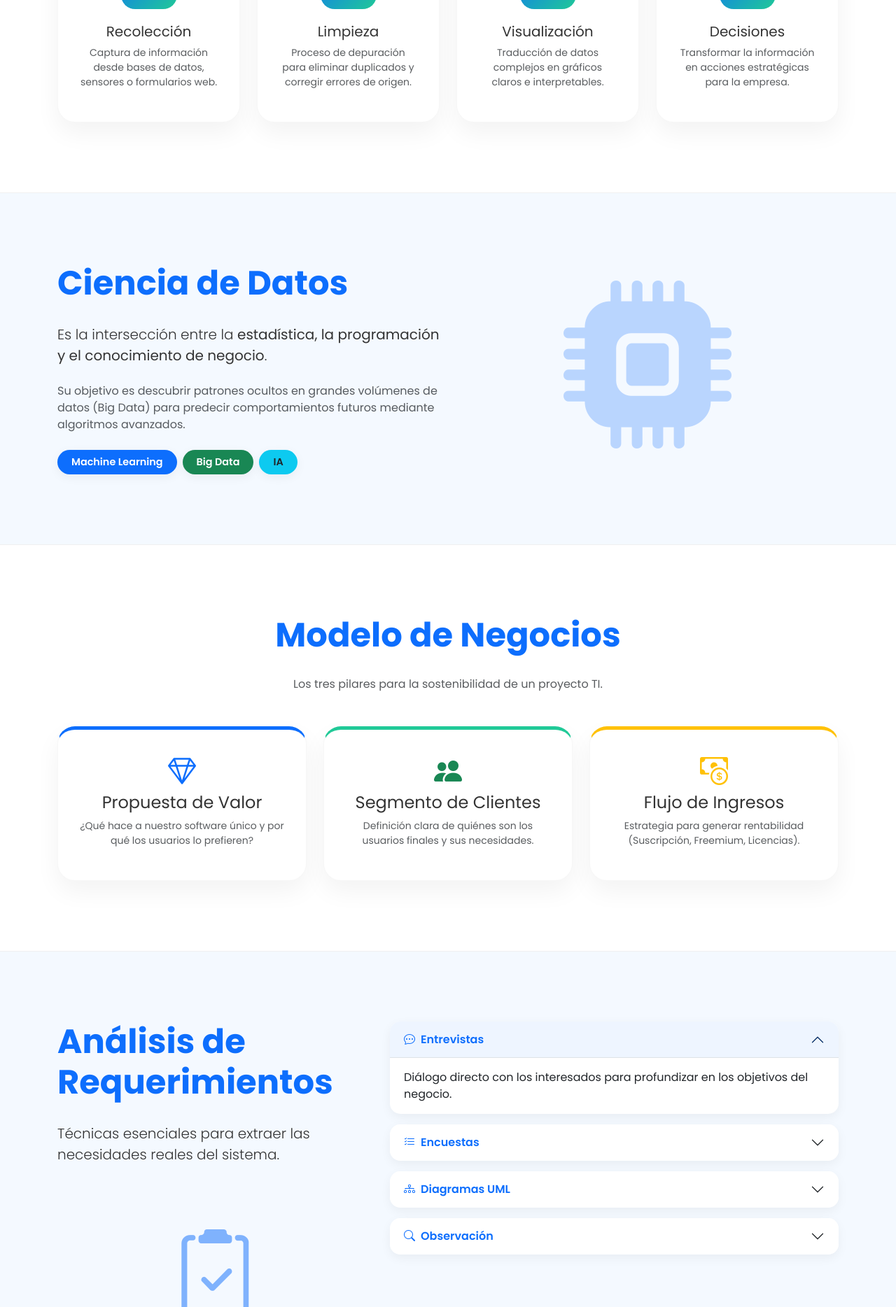
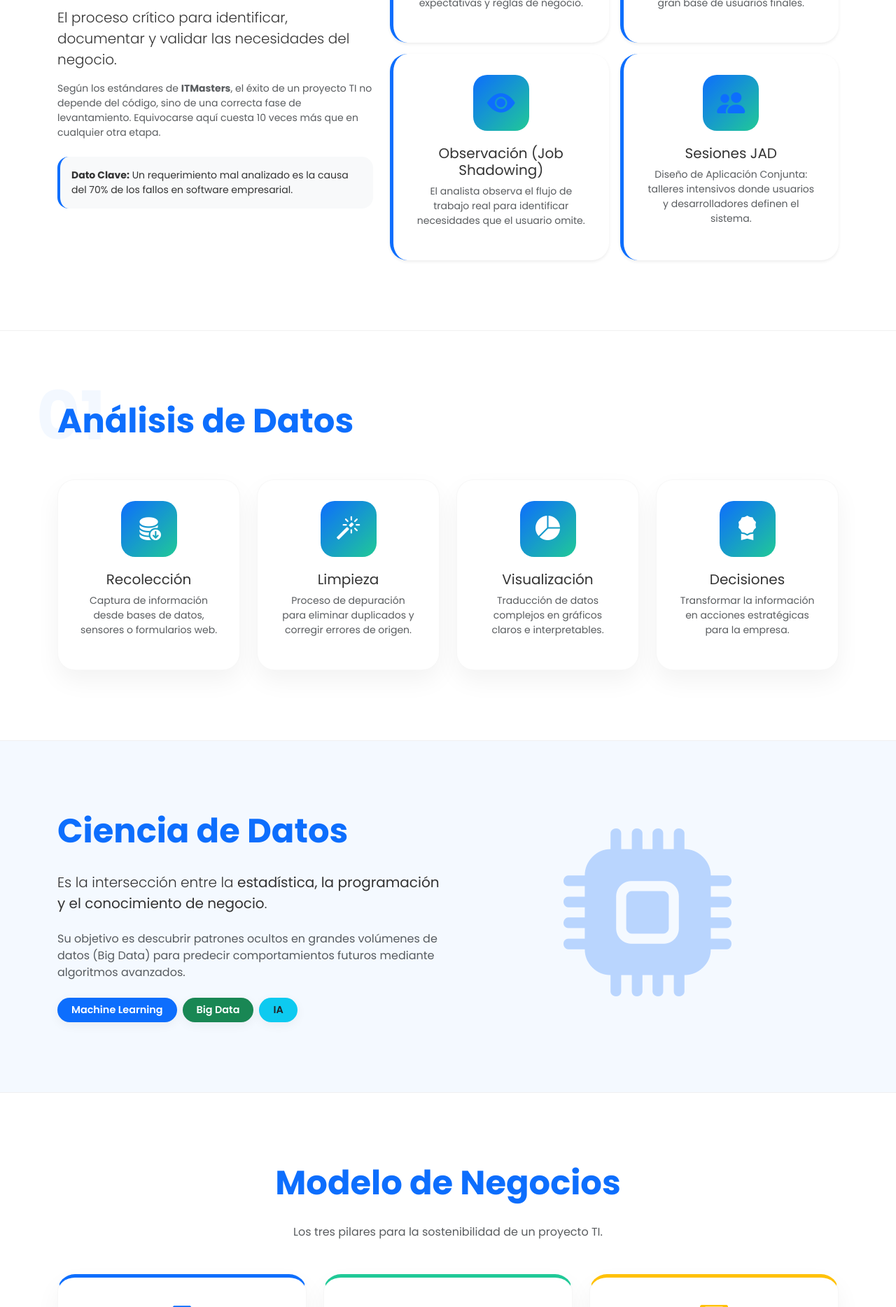
Before and after one commit to GaiaMed327/Metodologia_de_Proyectos, a plain HTML site: page tercer_parcial.html in a window 1280 px wide. Shown: the part 830-2698 px from the top of the page at 70% size. Drawn offline with nearby package versions, Linux system fonts and the light colour scheme.

Commit message:
Restore and update tercer_parcial.html structure

```diff
--- a/tercer_parcial.html
+++ b/tercer_parcial.html
@@ -128,6 +128,54 @@
         </div>
     </header>
 
+    <section id="requerimientos" class="info-section">
+        <div class="container">
+            <span class="section-number">01</span>
+            <div class="row align-items-center">
+                <div class="col-lg-5">
+                    <h2 class="section-title">Análisis de Requerimientos</h2>
+                    <p class="lead">El proceso crítico para identificar, documentar y validar las necesidades del negocio.</p>
+                    <p class="text-muted small">Según los estándares de <strong>ITMasters</strong>, el éxito de un proyecto TI no depende del código, sino de una correcta fase de levantamiento. Equivocarse aquí cuesta 10 veces más que en cualquier otra etapa.</p>
+                    <div class="p-3 bg-light rounded-4 border-start border-4 border-primary mt-4">
+                        <p class="small mb-0"><strong>Dato Clave:</strong> Un requerimiento mal analizado es la causa del 70% de los fallos en software empresarial.</p>
+                    </div>
+                </div>
+                <div class="col-lg-7 mt-5 mt-lg-0">
+                    <div class="row g-3">
+                        <div class="col-md-6">
+                            <div class="feature-card border-0 shadow-sm" style="border-left: 5px solid #0d6efd !important;">
+                                <i class="bi bi-chat-left-text-fill icon-box" style="font-size: 2.5rem; color: #0d6efd;"></i>
+                                <h5>Entrevistas</h5>
+                                <p class="small text-muted">Diálogo directo con stakeholders para profundizar en sus expectativas y reglas de negocio.</p>
+                            </div>
+                        </div>
+                        <div class="col-md-6">
+                            <div class="feature-card border-0 shadow-sm" style="border-left: 5px solid #0d6efd !important;">
+                                <i class="bi bi-ui-checks icon-box" style="font-size: 2.5rem; color: #0d6efd;"></i>
+                                <h5>Cuestionarios/Encuestas</h5>
+                                <p class="small text-muted">Técnica masiva para recopilar información cuantitativa de una gran base de usuarios finales.</p>
+                            </div>
+                        </div>
+                        <div class="col-md-6">
+                            <div class="feature-card border-0 shadow-sm" style="border-left: 5px solid #0d6efd !important;">
+                                <i class="bi bi-eye-fill icon-box" style="font-size: 2.5rem; color: #0d6efd;"></i>
+                                <h5>Observación (Job Shadowing)</h5>
+                                <p class="small text-muted">El analista observa el flujo de trabajo real para identificar necesidades que el usuario omite.</p>
+                            </div>
+                        </div>
+                        <div class="col-md-6">
+                            <div class="feature-card border-0 shadow-sm" style="border-left: 5px solid #0d6efd !important;">
+                                <i class="bi bi-people-fill icon-box" style="font-size: 2.5rem; color: #0d6efd;"></i>
+                                <h5>Sesiones JAD</h5>
+                                <p class="small text-muted">Diseño de Aplicación Conjunta: talleres intensivos donde usuarios y desarrolladores definen el sistema.</p>
+                            </div>
+                        </div>
+                    </div>
+                </div>
+            </div>
+        </div>
+    </section>
+
     <section id="analisis" class="info-section">
         <div class="container">
             <div class="position-relative">
@@ -222,43 +270,6 @@
         </div>
     </section>
 
-    <section id="requerimientos" class="info-section bg-soft">
-        <div class="container">
-            <div class="row">
-                <div class="col-lg-5">
-                    <div class="position-relative">
-                        <span class="section-number">03</span>
-                        <h2 class="section-title">Análisis de Requerimientos</h2>
-                    </div>
-                    <p class="lead">Técnicas esenciales para extraer las necesidades reales del sistema.</p>
-                    <div class="text-center p-5 d-none d-lg-block">
-                        <i class="bi bi-clipboard2-check text-primary opacity-50" style="font-size: 8rem;"></i>
-                    </div>
-                </div>
-                <div class="col-lg-7">
-                    <div class="accordion" id="accReq">
-                        <div class="accordion-item">
-                            <h2 class="accordion-header"><button class="accordion-button" data-bs-toggle="collapse" data-bs-target="#r1"><i class="bi bi-chat-dots me-2"></i> Entrevistas</button></h2>
-                            <div id="r1" class="accordion-collapse collapse show" data-bs-parent="#accReq"><div class="accordion-body">Diálogo directo con los interesados para profundizar en los objetivos del negocio.</div></div>
-                        </div>
-                        <div class="accordion-item">
-                            <h2 class="accordion-header"><button class="accordion-button collapsed" data-bs-toggle="collapse" data-bs-target="#r2"><i class="bi bi-list-check me-2"></i> Encuestas</button></h2>
-                            <div id="r2" class="accordion-collapse collapse" data-bs-parent="#accReq"><div class="accordion-body">Herramienta ideal para validar requerimientos con una gran base de usuarios rápidamente.</div></div>
-                        </div>
-                        <div class="accordion-item">
-                            <h2 class="accordion-header"><button class="accordion-button collapsed" data-bs-toggle="collapse" data-bs-target="#r3"><i class="bi bi-diagram-3 me-2"></i> Diagramas UML</button></h2>
-                            <div id="r3" class="accordion-collapse collapse" data-bs-parent="#accReq"><div class="accordion-body">Modelado visual de casos de uso y procesos para evitar malentendidos técnicos.</div></div>
-                        </div>
-                        <div class="accordion-item">
-                            <h2 class="accordion-header"><button class="accordion-button collapsed" data-bs-toggle="collapse" data-bs-target="#r4"><i class="bi bi-search me-2"></i> Observación</button></h2>
-                            <div id="r4" class="accordion-collapse collapse" data-bs-parent="#accReq"><div class="accordion-body">Análisis del entorno de trabajo real para detectar necesidades que el usuario no menciona.</div></div>
-                        </div>
-                    </div>
-                </div>
-            </div>
-        </div>
-    </section>
-
     <footer class="footer text-center">
         <div class="container">
             <p class="mb-4">Estructura de Análisis y Desarrollo - Proyecto 2026</p>
```
